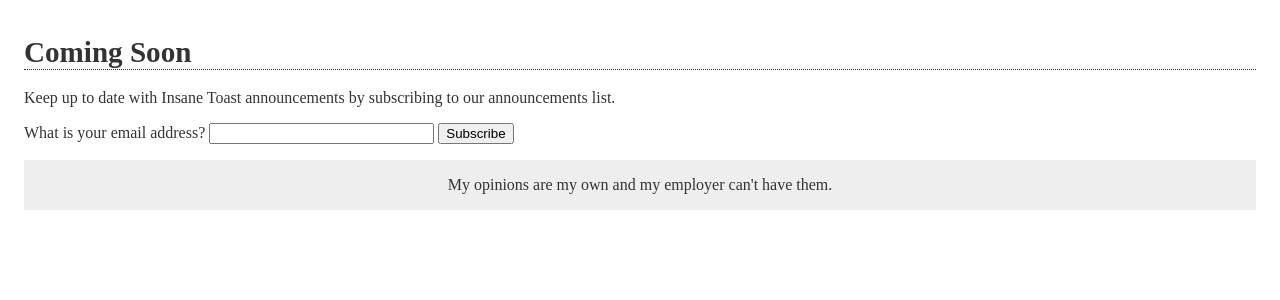
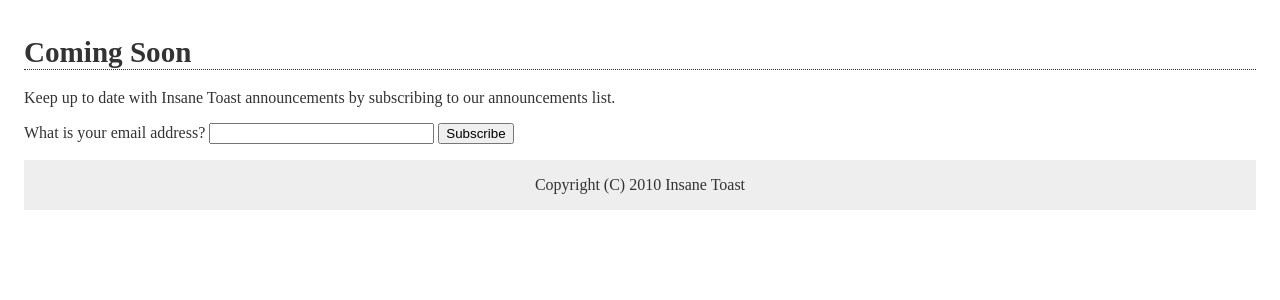
Before and after one commit to insanetoast/insanetoast.github.com, a Jekyll site: the page built from index.html, in a window 1280 px wide. Shown: the top 300 px of the page. Built offline with Jekyll 4.4.1, drawn with Linux system fonts in a browser that asks for light colours; a style sheet for code colours, icons or effects is not loaded.

Commit message:
Insane Toast Copyright

```diff
--- a/_layouts/base.html
+++ b/_layouts/base.html
@@ -12,7 +12,7 @@
     <div class="container" id="doc4">
       {{ content }}
       <div id="ft">
-        <p class="notice">My opinions are my own and my employer can't have them.</p>
+        <p class="notice">Copyright (C) 2010 Insane Toast</p>
       </div>
     </div>
   </body>
```
